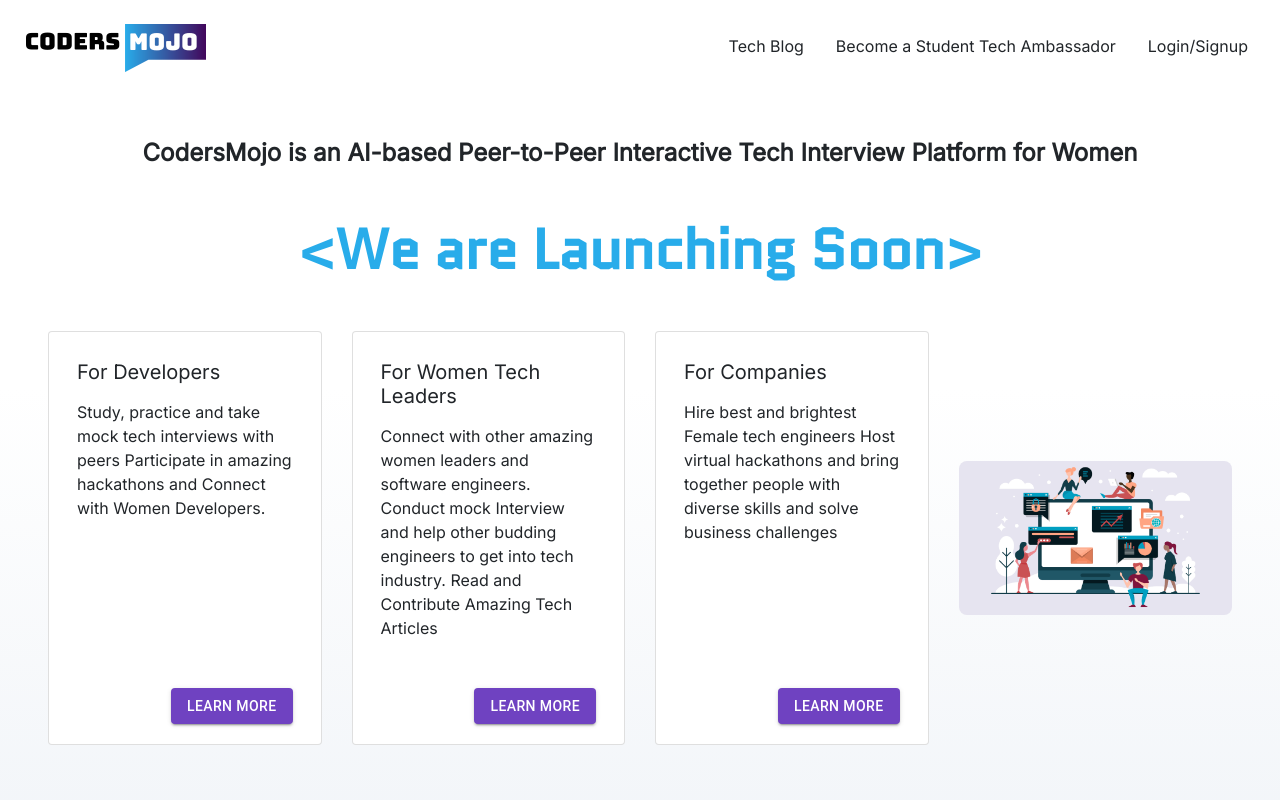
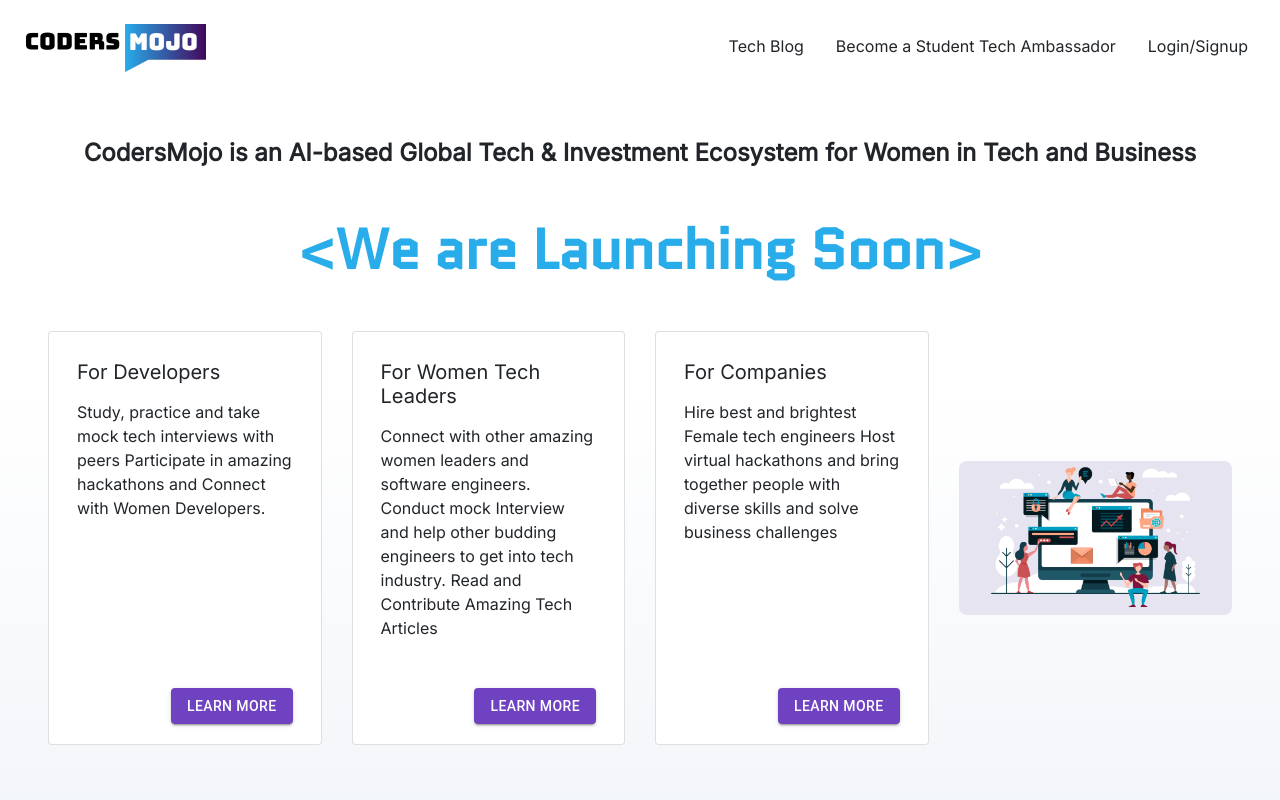
Before and after one commit to yeukfei02/codersMojoFrontend, a Next.js app: page / in a window 1280 px wide. Shown: the top 800 px of the page. Built offline with nearby package versions, Linux system fonts and the light colour scheme; no server answers; what is_js would draw is missing.

Commit message:
refactor: 💡 change landing page text

```diff
--- a/components/landingPage/LandingPage.tsx
+++ b/components/landingPage/LandingPage.tsx
@@ -144,7 +144,7 @@ function LandingPage(): JSX.Element {
 
       <div style={{ margin: '3em' }}>
         <h4 className="text-center font-weight-bold my-5">
-          CodersMojo is an AI-based Peer-to-Peer Interactive Tech Interview Platform for Women
+          CodersMojo is an AI-based Global Tech &amp; Investment Ecosystem for Women in Tech and Business
         </h4>
 
         <div className="my-5">
```
